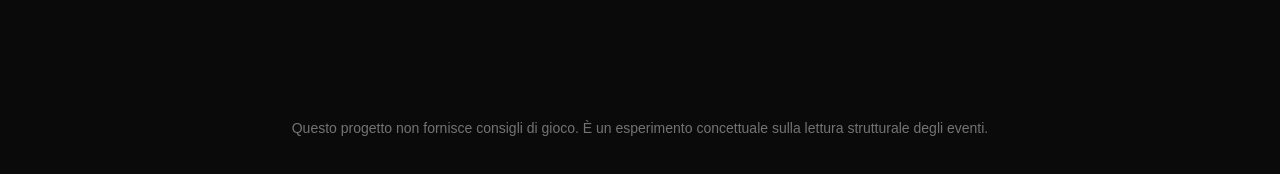
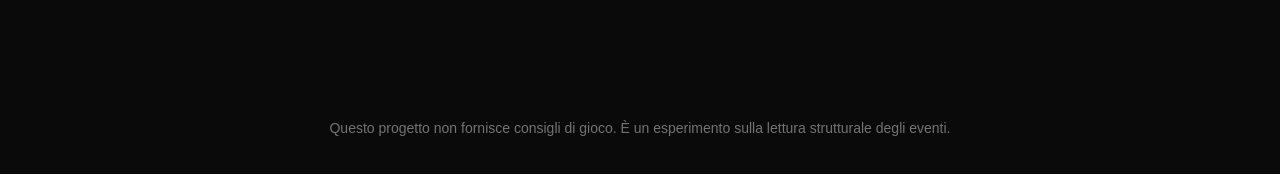
Before and after one commit to silvioivaldi-HeroTrip/hero-trip, a Next.js app: page / in a window 1280 px wide. Shown: the part 2996-3170 px from the top of the page. Built offline with nearby package versions, Linux system fonts and the light colour scheme.

Commit message:
modifica immagine iniziale

```diff
--- a/app/page.tsx
+++ b/app/page.tsx
@@ -169,7 +169,7 @@ export default function Home() {
       {/* DISCLAIMER */}
       <footer className="py-12 text-center text-neutral-500 text-sm max-w-3xl mx-auto">
         Questo progetto non fornisce consigli di gioco.
-        È un esperimento concettuale sulla lettura strutturale degli eventi.
+        È un esperimento sulla lettura strutturale degli eventi.
       </footer>
 
     </main>
```
